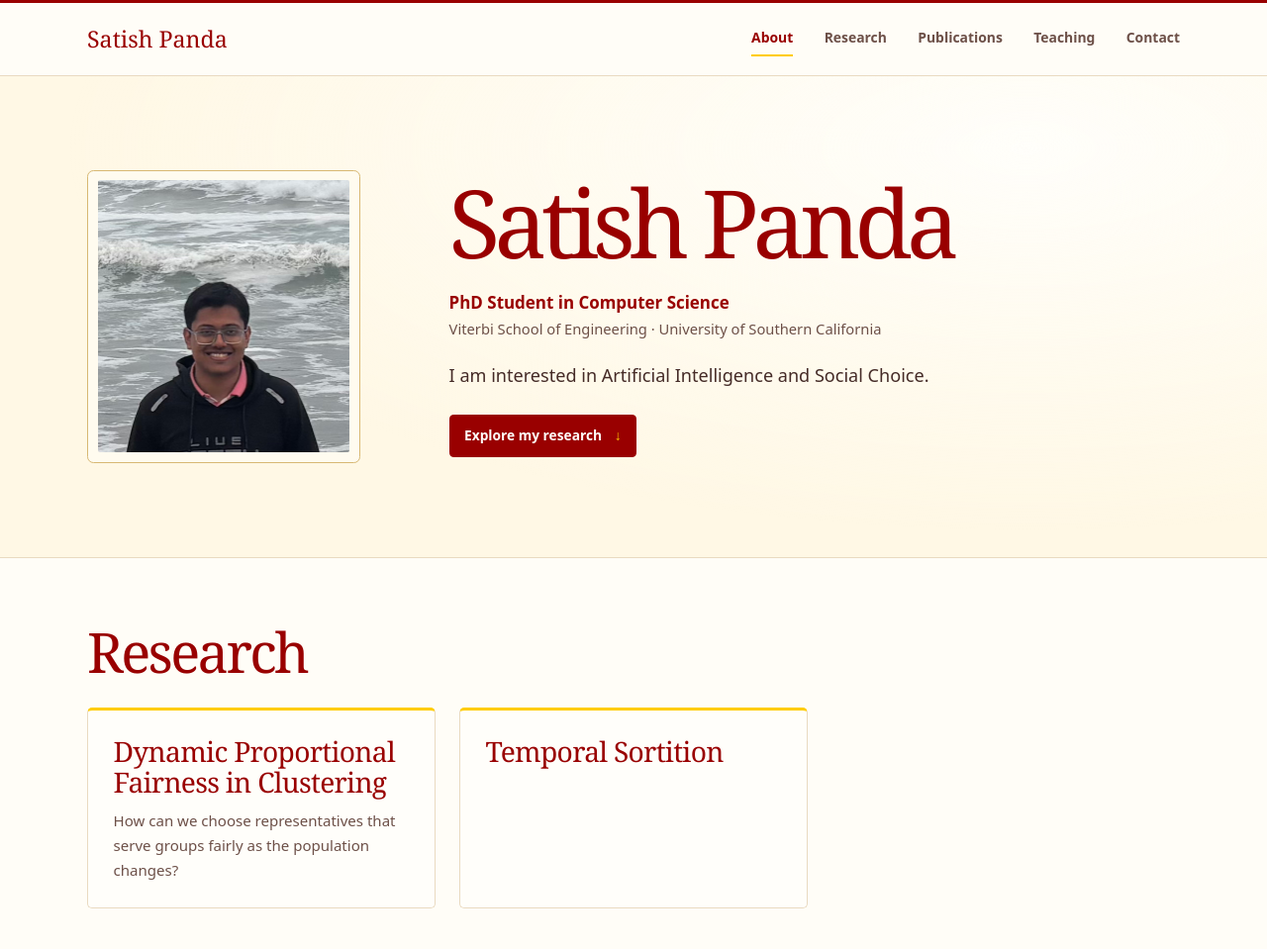
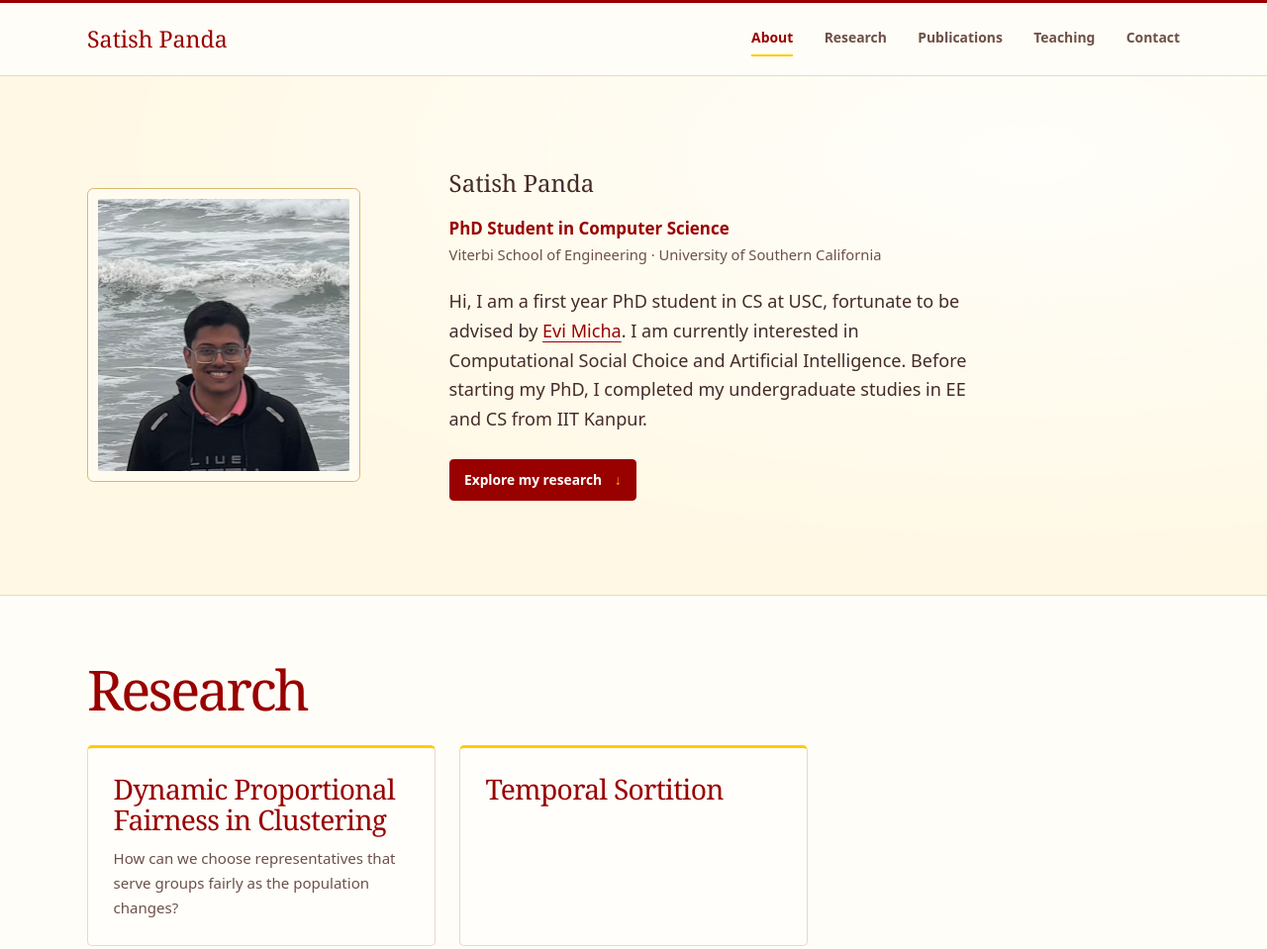
Before and after one commit to Satish-Panda-USC/Satish-Panda-USC.github.io, a plain HTML site: page index.html in a window 1280 px wide. Shown: the top 959 px of the page at 99% size. Drawn offline with Linux system fonts and the light colour scheme.

Commit message:
Update index.html

```diff
--- a/index.html
+++ b/index.html
@@ -41,12 +41,12 @@
         </div>
 
         <div class="intro-copy">
-          <h1 id="name">Satish Panda</h1>
+          <h2 id="name">Satish Panda</h2>
           <div class="affiliation">
             <p class="role">PhD Student in Computer Science</p>
             <p>Viterbi School of Engineering · University of Southern California</p>
           </div>
-          <p class="bio">I am interested in Artificial Intelligence and Social Choice.</p>
+          <p class="bio">Hi, I am a first year PhD student in CS at USC, fortunate to be advised by <a href="https://evi-micha.github.io/">Evi Micha</a>. I am currently interested in Computational Social Choice and Artificial Intelligence. Before starting my PhD, I completed my undergraduate studies in EE and CS from IIT Kanpur.</p>
           <a class="research-link" href="#research">Explore my research <span aria-hidden="true">↓</span></a>
         </div>
       </div>
```
